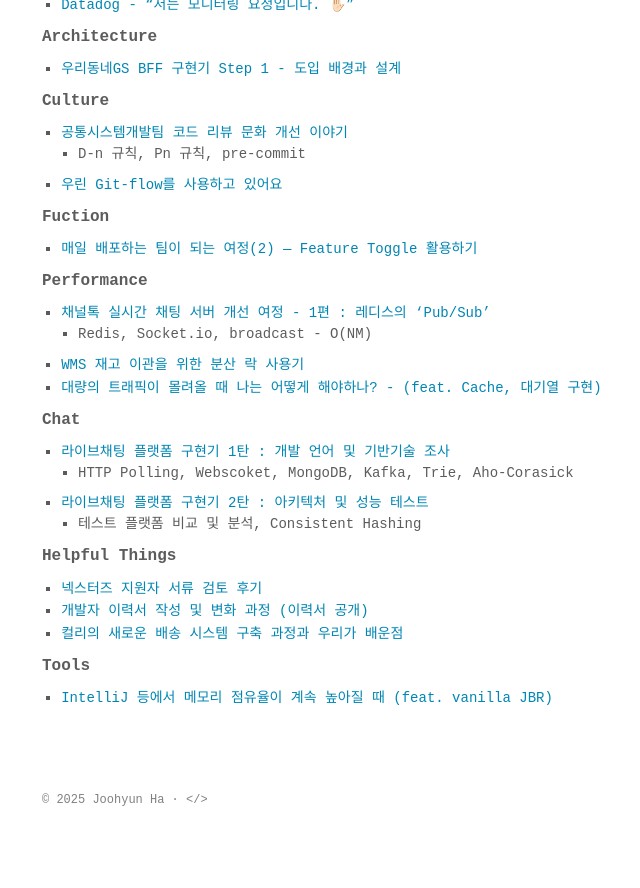
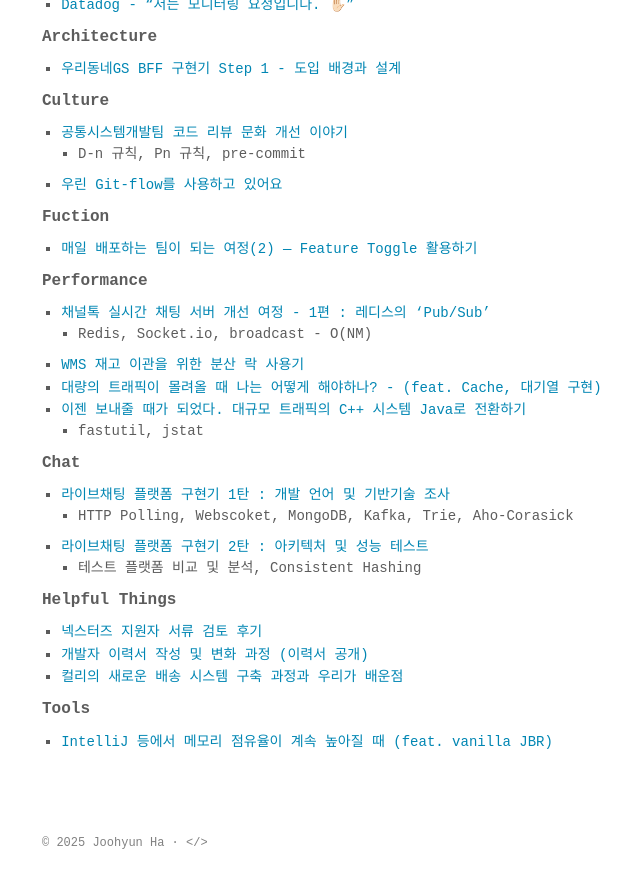
Before and after one commit to mangchhe/mangchhe.github.io, a Jekyll site: the page built from _posts/2024-11-02-useful-websites-link-collection.md, in a window 1280 px wide and 900 px high, scrolled down 1232 px. Shown: the top 888 px of the window, without its empty margins (222-862 px from the left). Built offline with Jekyll 4.4.1, drawn with Linux system fonts in a browser that asks for light colours; some web fonts are replaced; before the commit the page ends 2089 px from its top, so only the background shows below that.

Commit message:
update(useful websites link collection): add c++ -> java

```diff
--- a/_posts/2024-11-02-useful-websites-link-collection.md
+++ b/_posts/2024-11-02-useful-websites-link-collection.md
@@ -77,6 +77,8 @@
   - Redis, Socket.io, broadcast - O(NM)
 - [WMS 재고 이관을 위한 분산 락 사용기](https://techblog.woowahan.com/17416/)
 - [대량의 트래픽이 몰려올 때 나는 어떻게 해야하나? - (feat. Cache, 대기열 구현)](https://velog.io/@joshuara7235/대량의-트래픽이-몰려올-때-나는-어떻게-해야하나-feat.-Cache-대기열-구현)
+- [이젠 보내줄 때가 되었다. 대규모 트래픽의 C++ 시스템 Java로 전환하기](https://techblog.woowahan.com/20763/)
+  - fastutil, jstat
 
 ##### Chat
 
```
